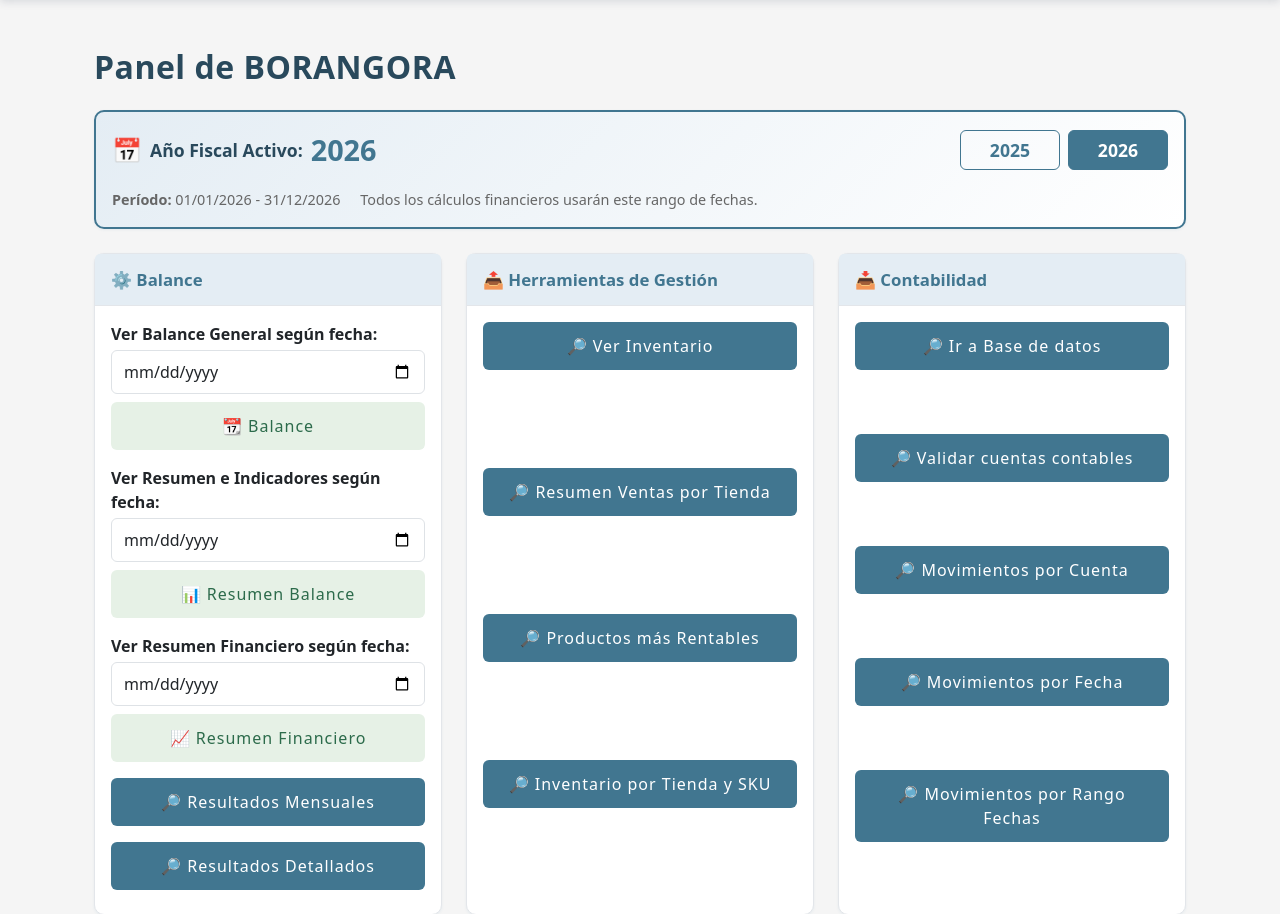
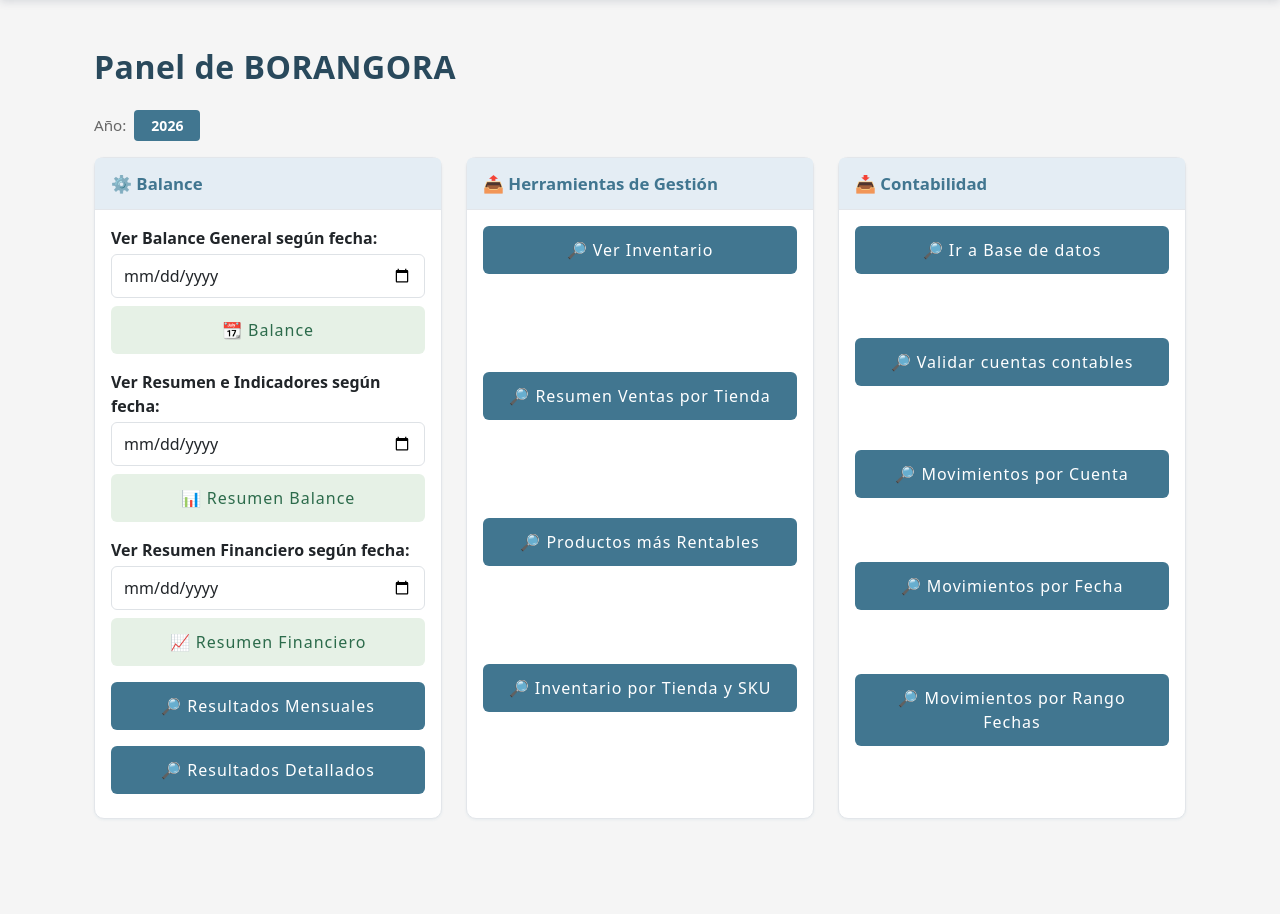
Before and after one commit to tcorthorn/Django-Boran, a Django app: page / in a window 1280 px wide. Shown: the part 62-976 px from the top of the page. After the commit the page ends 881 px from the top, so only its background shows below. Run offline with Django 5.2, Linux system fonts and the light colour scheme.

Commit message:
Corregir selector de año fiscal
- Botón simplificado: solo muestra el año actual y cambia al hacer clic
- BalanceInicial ahora se filtra solo por el 1 de enero del año seleccionado
- Esto corrige el problema donde el balance 2026 tomaba datos desde 2025

```diff
--- a/boran_app/templates/boran_app/home.html
+++ b/boran_app/templates/boran_app/home.html
@@ -72,35 +72,17 @@
 <div class="container py-4">
   <h1>Panel de BORANGORA</h1>
 
-  <!-- SELECTOR DE AÑO FISCAL -->
-  <div class="card mb-4" style="border: 2px solid #417690; background: linear-gradient(135deg, #e4edf4 0%, #fff 100%);">
-    <div class="card-body py-3">
-      <div class="d-flex flex-wrap align-items-center justify-content-between gap-3">
-        <div class="d-flex align-items-center gap-2">
-          <span style="font-size: 1.5rem;">📅</span>
-          <span style="font-weight: 600; color: #29495c; font-size: 1.1rem;">Año Fiscal Activo:</span>
-          <span style="font-size: 1.8rem; font-weight: 700; color: #417690;">{{ anno_fiscal }}</span>
-        </div>
-        <div class="d-flex gap-2 flex-wrap">
-          {% for anno in annos_disponibles %}
-            <form action="{% url 'cambiar_anno_fiscal' %}" method="post" style="display: inline;">
-              {% csrf_token %}
-              <input type="hidden" name="anno" value="{{ anno }}">
-              <button type="submit"
-                      class="btn {% if anno == anno_fiscal %}btn-primary{% else %}btn-outline-primary{% endif %}"
-                      style="min-width: 100px; font-weight: 600; font-size: 1.1rem;
-                             {% if anno == anno_fiscal %}background: #417690; border-color: #417690;{% else %}color: #417690; border-color: #417690;{% endif %}">
-                {{ anno }}
-              </button>
-            </form>
-          {% endfor %}
-        </div>
-      </div>
-      <div class="mt-2" style="font-size: 0.9rem; color: #666;">
-        <strong>Período:</strong> {{ fecha_inicio_fiscal|date:"d/m/Y" }} - {{ fecha_fin_fiscal|date:"d/m/Y" }}
-        <span class="ms-3">Todos los cálculos financieros usarán este rango de fechas.</span>
-      </div>
-    </div>
+  <!-- SELECTOR DE AÑO FISCAL - Simple -->
+  <div class="d-flex align-items-center gap-2 mb-3">
+    <span style="color: #666; font-size: 0.95rem;">Año:</span>
+    <form action="{% url 'cambiar_anno_fiscal' %}" method="post" style="display: inline;">
+      {% csrf_token %}
+      <input type="hidden" name="anno" value="{% if anno_fiscal == 2025 %}2026{% else %}2025{% endif %}">
+      <button type="submit" class="btn btn-sm"
+              style="background: #417690; color: #fff; font-weight: 600; padding: 4px 16px; border-radius: 4px;">
+        {{ anno_fiscal }}
+      </button>
+    </form>
   </div>
 
   {% if messages %}
```
Also changed, not shown: boran_app/utils.py (+20 -2 lines).
